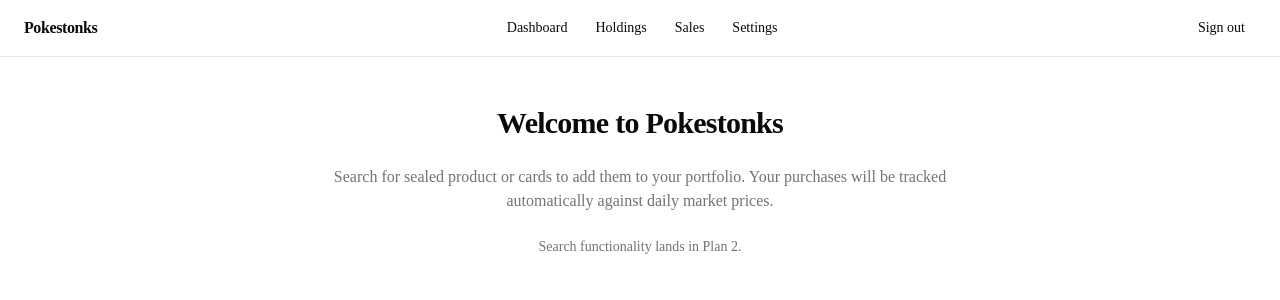
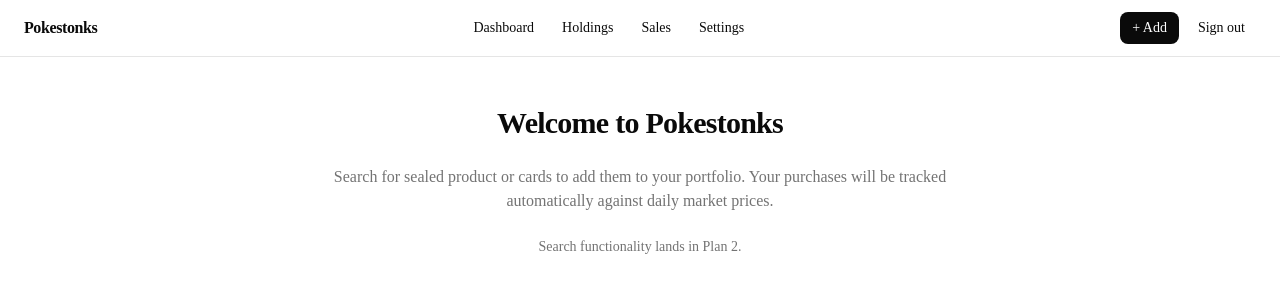
Before and after one commit to IsoscelesKr4mer/pokestonks, a Next.js app: page /onboarding in a window 1280 px wide. Shown: the top 300 px of the page. Built offline with nearby package versions, Linux system fonts and the light colour scheme.

Commit message:
feat(nav): repoint + Add buttons from /purchases/new to /catalog

```diff
--- a/components/nav/BottomTabBar.tsx
+++ b/components/nav/BottomTabBar.tsx
@@ -3,7 +3,7 @@
 const tabs = [
   { href: '/', label: 'Dashboard' },
   { href: '/holdings', label: 'Holdings' },
-  { href: '/purchases/new', label: 'Add' },
+  { href: '/catalog', label: 'Add' },
   { href: '/sales', label: 'Sales' },
   { href: '/settings', label: 'Settings' },
 ];
--- a/components/nav/TopNav.tsx
+++ b/components/nav/TopNav.tsx
@@ -15,6 +15,12 @@
           <Link href="/settings" className="px-3 py-1.5 rounded-md hover:bg-muted">Settings</Link>
         </nav>
         <div className="flex items-center gap-2">
+          <Link
+            href="/catalog"
+            className="inline-flex items-center rounded-md bg-foreground px-3 py-1.5 text-sm text-background hover:bg-foreground/90"
+          >
+            + Add
+          </Link>
           <SignOutButton />
         </div>
       </div>
```
